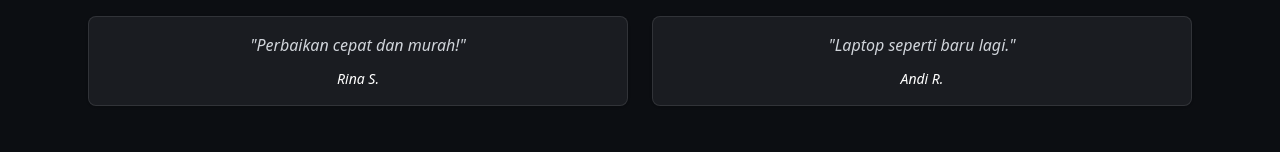
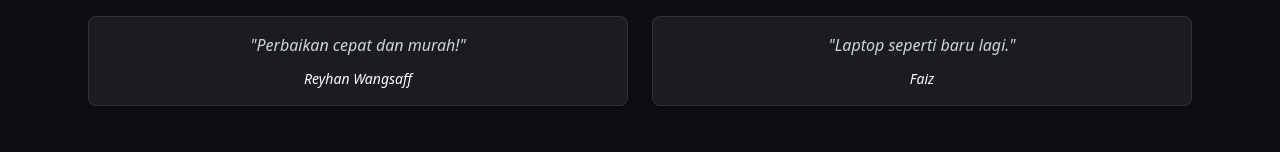
Before and after one commit to rafli19/MiniProject-Tailwind-FWD9-RafliErlangga, a plain HTML site: page services.html in a window 1280 px wide. Shown: the part 814-966 px from the top of the page. Drawn offline with nearby package versions, Linux system fonts and the light colour scheme.

Commit message:
Perubahan ulasan pelanggan

```diff
--- a/services.html
+++ b/services.html
@@ -253,13 +253,13 @@
             class="bg-brick-light p-4 rounded-lg shadow border border-white/10 italic text-center"
           >
             <p class="text-brick-soft mb-3">"Perbaikan cepat dan murah!"</p>
-            <p class="text-sm font-medium text-white">Rina S.</p>
+            <p class="text-sm font-medium text-white">Reyhan Wangsaff</p>
           </div>
           <div
             class="bg-brick-light p-4 rounded-lg shadow border border-white/10 italic text-center"
           >
             <p class="text-brick-soft mb-3">"Laptop seperti baru lagi."</p>
-            <p class="text-sm font-medium text-white">Andi R.</p>
+            <p class="text-sm font-medium text-white">Faiz</p>
           </div>
         </div>
       </section>
```
